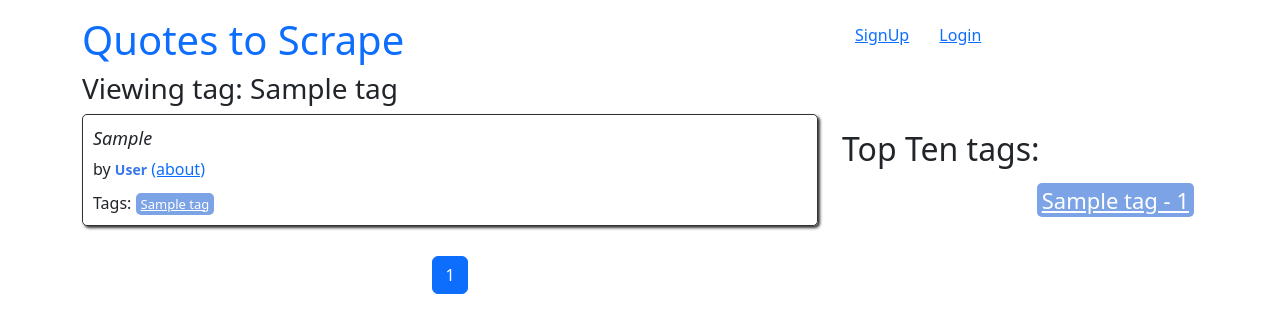
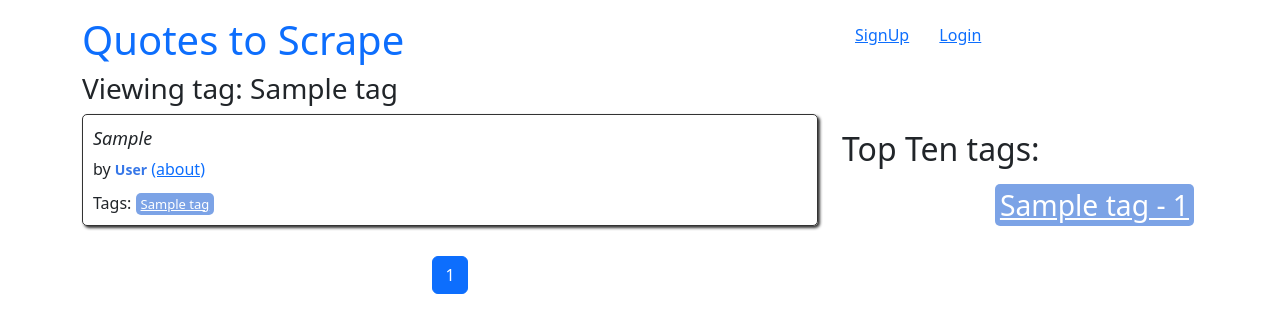
Before and after one commit to BogSyn/HW10_web, a Django app: page /quotes-by-tag/1/ in a window 1280 px wide. Shown: the top 333 px of the page. Run offline with Django 5.2, Linux system fonts and the light colour scheme; tables that the repository leaves empty hold one stand-in row (values such as "Sample post").

Commit message:
feature/quotes

```diff
--- a/hw_project/quotes/templates/quotes/index.html
+++ b/hw_project/quotes/templates/quotes/index.html
@@ -51,10 +51,10 @@
 
     <div class="col-md-4 mt-3">
         <h2>Top Ten tags:</h2>
-        {% for tag in top_tags %}
+        {% for tag in top_tags%}
         <div class="tags-box mt-3">
             <span class="tag-item">
-                <a class="tag" style="font-size: 22px"
+                <a class="tag" style="font-size: calc(30px - {{ forloop.counter }} * 1.75px)"
                    href="{% url 'quotes:quotes_by_tag' tag_id=tag.id %}">{{ tag.name }} - {{ tag.num_quotes }}</a>
             </span>
         </div>
--- a/hw_project/quotes/templates/quotes/quotes_by_tag.html
+++ b/hw_project/quotes/templates/quotes/quotes_by_tag.html
@@ -55,7 +55,7 @@
             {% for tag in top_tags %}
             <div class="tags-box mt-3">
                 <span class="tag-item">
-                    <a class="tag" style="font-size: 22px"
+                    <a class="tag" style="font-size: calc(30px - {{ forloop.counter }} * 1.75px)"
                        href="{% url 'quotes:quotes_by_tag' tag_id=tag.id %}">{{ tag.name }} - {{ tag.num_quotes }}</a>
                 </span>
             </div>
--- a/hw_project/quotes/views.py
+++ b/hw_project/quotes/views.py
@@ -17,6 +17,7 @@ def main(request, page=1):
 
     # Запит до бази даних, щоб підрахувати кількість цитат для кожного тега
     top_tags = Tag.objects.annotate(num_quotes=Count('quote')).order_by('-num_quotes')[:10]
+
 
     return render(request, 'quotes/index.html',
                   context={'quotes': quotes_on_page, 'paginator': paginator, 'top_tags': top_tags})
```
